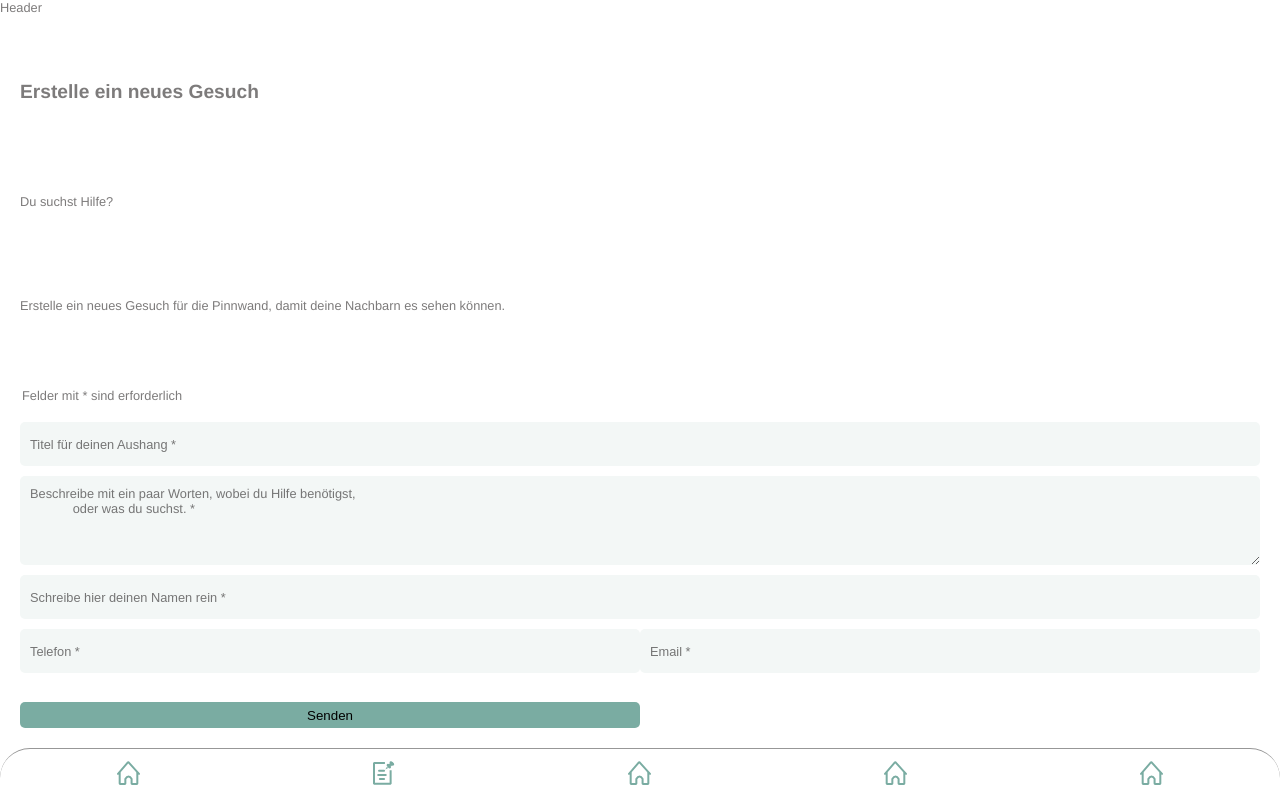
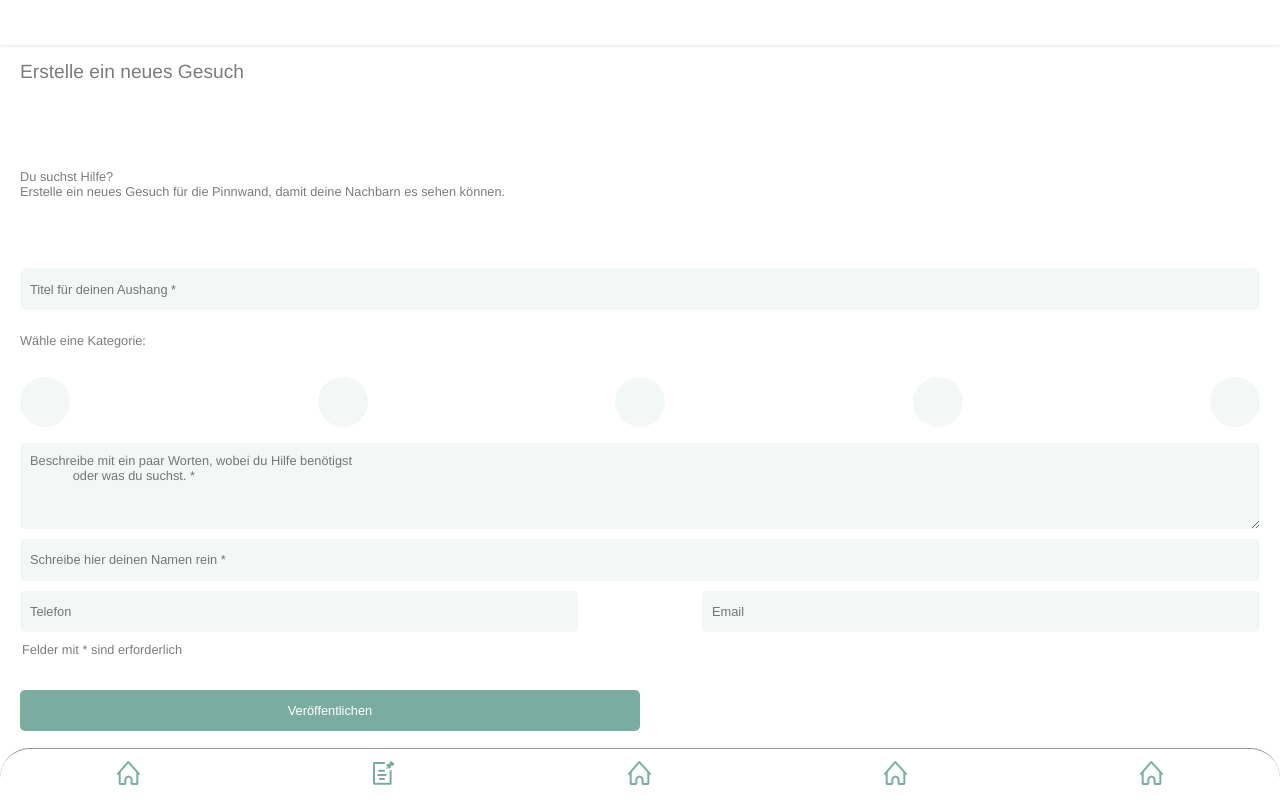
Before and after one commit to jreisswig/capstone-project, a React (Create React App) app: page /newpost in a window 1280 px wide. Built offline with nearby package versions, Linux system fonts and the light colour scheme.

Commit message:
Add styles to newpost component

```diff
--- a/src/App.js
+++ b/src/App.js
@@ -10,7 +10,7 @@ export default function App() {
   return (
     <Appcontainer>
       <Grid>
-        <div>Header</div>
+        <HeaderStyled></HeaderStyled>
         <Router>
           <Switch>
             <Route
@@ -29,3 +29,8 @@ export default function App() {
 const Appcontainer = styled.div`
   height: 100vh;
 `
+const HeaderStyled = styled.header`
+  background: white;
+  box-shadow: 0 2px 2px #f0efef;
+  z-index: 1;
+`
--- a/src/Form.js
+++ b/src/Form.js
@@ -4,8 +4,6 @@ import styled from 'styled-components/macro'
 export default function Form() {
   return (
     <StyledForm method="post" action="" id="">
-      <legend>Felder mit * sind erforderlich</legend>
-
       <StyledLabel for="title"></StyledLabel>
       <StyledInput
         type="text"
@@ -13,6 +11,14 @@ export default function Form() {
         required
         placeholder="Titel für deinen Aushang *"
       ></StyledInput>
+      <p>Wähle eine Kategorie:</p>
+      <Flex>
+        <Circle />
+        <Circle />
+        <Circle />
+        <Circle />
+        <Circle />
+      </Flex>
 
       <StyledLabel for="description"></StyledLabel>
       <StyledTextArea
@@ -22,7 +28,7 @@ export default function Form() {
         rows="4"
         required
         maxlength="100"
-        placeholder="Beschreibe mit ein paar Worten, wobei du Hilfe benötigst,
+        placeholder="Beschreibe mit ein paar Worten, wobei du Hilfe benötigst
             oder was du suchst. *"
       ></StyledTextArea>
 
@@ -34,31 +40,33 @@ export default function Form() {
         placeholder="Schreibe hier deinen Namen rein *"
       ></StyledInput>
 
-      <FormContact>
+      <Flex>
         <StyledLabel for="phonenumber"></StyledLabel>
-        <StyledInput
+        <StyledContactInput
           type="text"
           name="phonenumber"
-          placeholder="Telefon *"
-        ></StyledInput>
+          placeholder="Telefon"
+        ></StyledContactInput>
 
         <StyledLabel for="email"></StyledLabel>
-        <StyledInput
+        <StyledContactInput
           type="text"
           name="email"
-          placeholder="Email *"
-        ></StyledInput>
-      </FormContact>
+          placeholder="Email"
+        ></StyledContactInput>
+      </Flex>
+      <legend>Felder mit * sind erforderlich</legend>
       <label for="Senden"></label>
       <StyledSubmit
         id="Senden"
         type="submit"
         name="senden"
-        value="Senden"
+        value="Veröffentlichen"
       ></StyledSubmit>
     </StyledForm>
   )
 }
+
 const StyledForm = styled.form`
   display: grid;
   gap: 10px;
@@ -70,13 +78,29 @@ const StyledLabel = styled.label`
 const StyledInput = styled.input`
   background: #f3f7f6;
   border: none;
-  width: 100%;
+
   padding: 10px;
   font-size: 1rem;
   border-radius: 5px;
 `
-const FormContact = styled.div`
+const StyledContactInput = styled.input`
+  background: #f3f7f6;
+  border: none;
+  width: 45%;
+  padding: 10px;
+  font-size: 1rem;
+  border-radius: 5px;
+`
+
+const Flex = styled.div`
   display: flex;
+  justify-content: space-between;
+`
+const Circle = styled.div`
+  background: #f3f7f6;
+  height: 50px;
+  width: 50px;
+  border-radius: 50%;
 `
 
 const StyledSubmit = styled.input`
@@ -84,11 +108,14 @@ const StyledSubmit = styled.input`
   border: none;
   width: 50%;
   border-radius: 5px;
+  color: white;
+  padding: 10px;
+  font-size: 1rem;
 `
 const StyledTextArea = styled.textarea`
   background: #f3f7f6;
   border: none;
-  width: 100%;
+
   padding: 10px;
   font-family: 'Helvetica Neue', sans-serif;
   font-size: 1rem;
--- a/src/Nav.js
+++ b/src/Nav.js
@@ -8,7 +8,7 @@ export default function Nav() {
   return (
     <Navigation>
       <NavButton>
-        <Link to="/Bulletinboard">
+        <Link to="/bulletinboard">
           <img src={Homeicon} />
         </Link>
       </NavButton>
@@ -38,12 +38,13 @@ export default function Nav() {
 }
 
 const Navigation = styled.nav`
+  display: grid;
+  grid-auto-flow: column;
   background-color: white;
   border-top: 0.8px solid #979797;
   border-top-left-radius: 30px;
   border-top-right-radius: 30px;
-  display: grid;
-  grid-auto-flow: column;
+  z-index: 1;
 `
 
 const NavButton = styled.button`
--- a/src/NewPost.js
+++ b/src/NewPost.js
@@ -5,9 +5,10 @@ import Form from './Form'
 export default function NewPost() {
   return (
     <NewPostWrapper>
-      <h2>Erstelle ein neues Gesuch</h2>
-      <p> Du suchst Hilfe?</p>
+      <Title>Erstelle ein neues Gesuch</Title>
       <p>
+        Du suchst Hilfe?
+        <br />
         Erstelle ein neues Gesuch für die Pinnwand, damit deine Nachbarn es
         sehen können.
       </p>
@@ -16,8 +17,11 @@ export default function NewPost() {
     </NewPostWrapper>
   )
 }
+const Title = styled.h2`
+  font-weight: unset;
+`
 const NewPostWrapper = styled.section`
   display: grid;
-  height: 100%;
-  padding: 20px;
+  width: 100vw;
+  padding: 0px 20px 17px 20px;
 `
```
